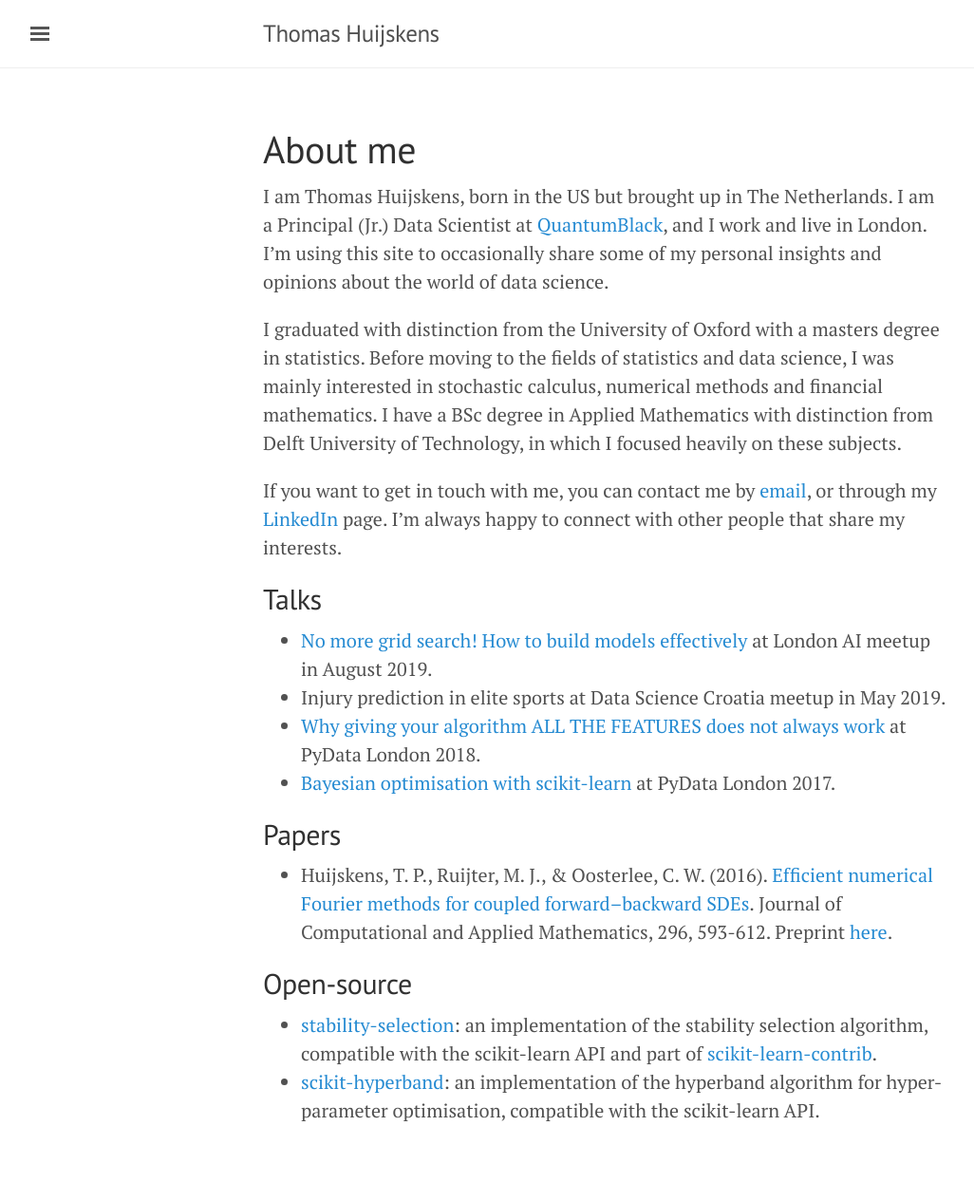
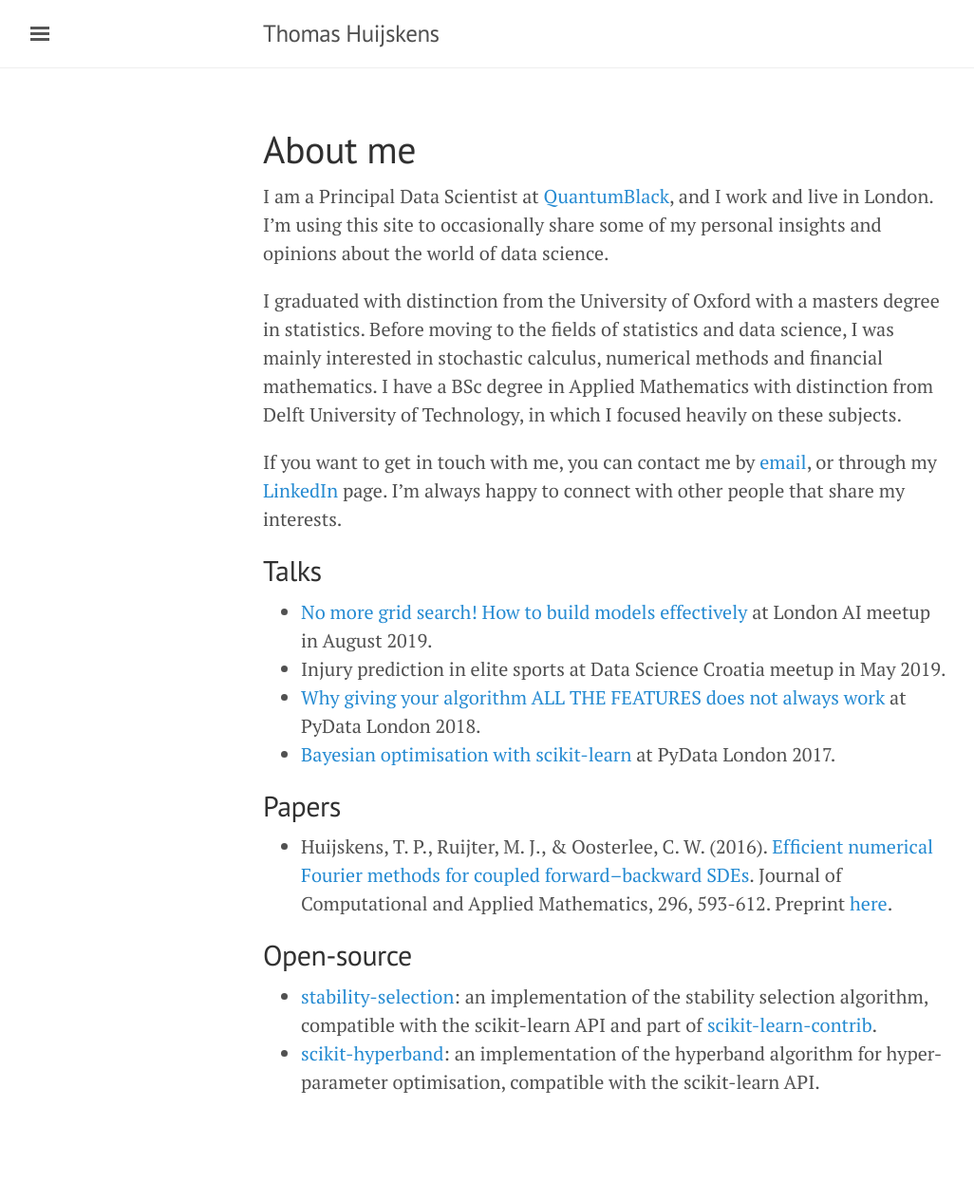
Before and after one commit to thuijskens/thuijskens.github.io, a Jekyll site: the page built from about.md, in a window 1280 px wide. Shown: the whole page at 95% size, without its empty margins (3-1029 px from the left). Built offline with Jekyll 4.4.1, drawn with Linux system fonts in a browser that asks for light colours; after the commit the page ends 1235 px from its top, so only the background shows below that.

Commit message:
Update about.md :memo:

```diff
--- a/about.md
+++ b/about.md
@@ -3,7 +3,7 @@ layout: page
 title: About me
 ---
 
-I am Thomas Huijskens, born in the US but brought up in The Netherlands. I am a Principal (Jr.) Data Scientist at [QuantumBlack](http://www.quantumblack.com), and I work and live in London. I'm using this site to occasionally share some of my personal insights and opinions about the world of data science.
+I am a Principal Data Scientist at [QuantumBlack](http://www.quantumblack.com), and I work and live in London. I'm using this site to occasionally share some of my personal insights and opinions about the world of data science.
 
 I graduated with distinction from the University of Oxford with a masters degree in statistics. Before moving to the fields of statistics and data science, I was mainly interested in stochastic calculus, numerical methods and financial mathematics. I have a BSc degree in Applied Mathematics with distinction from Delft University of Technology, in which I focused heavily on these subjects.
 
```
